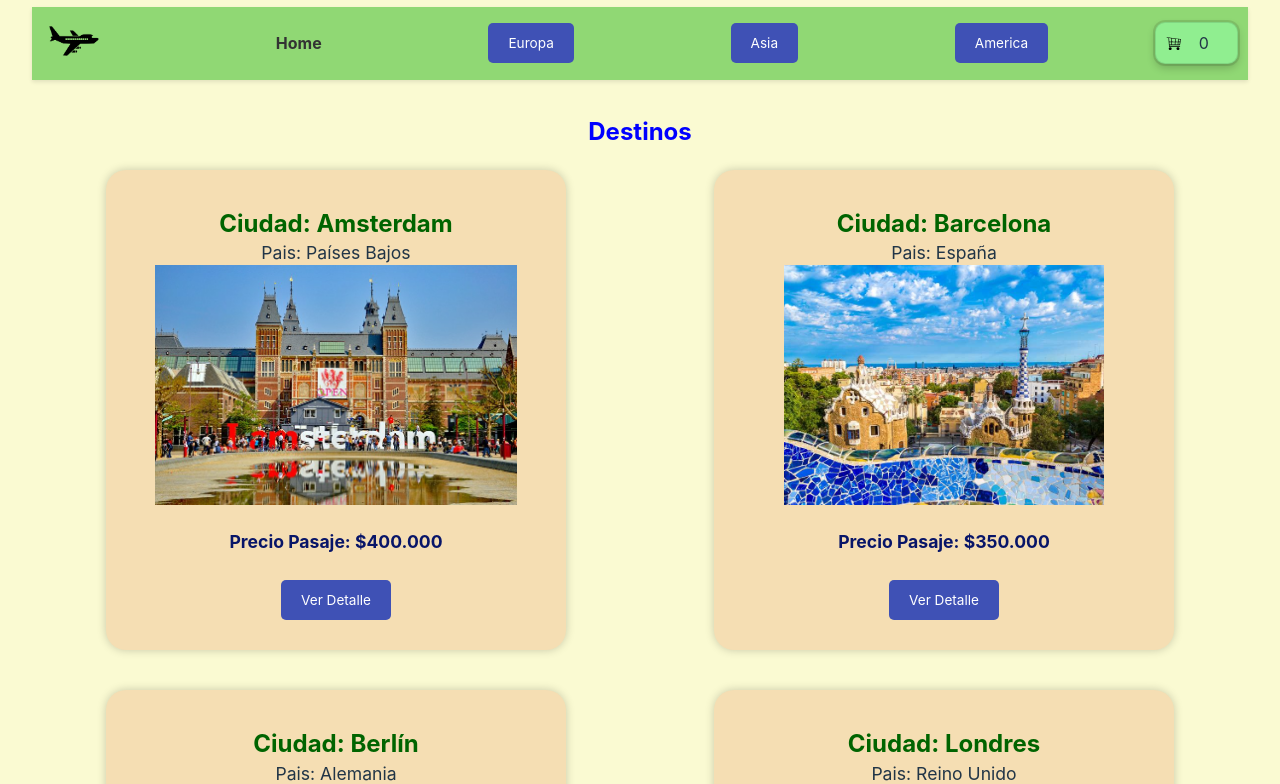
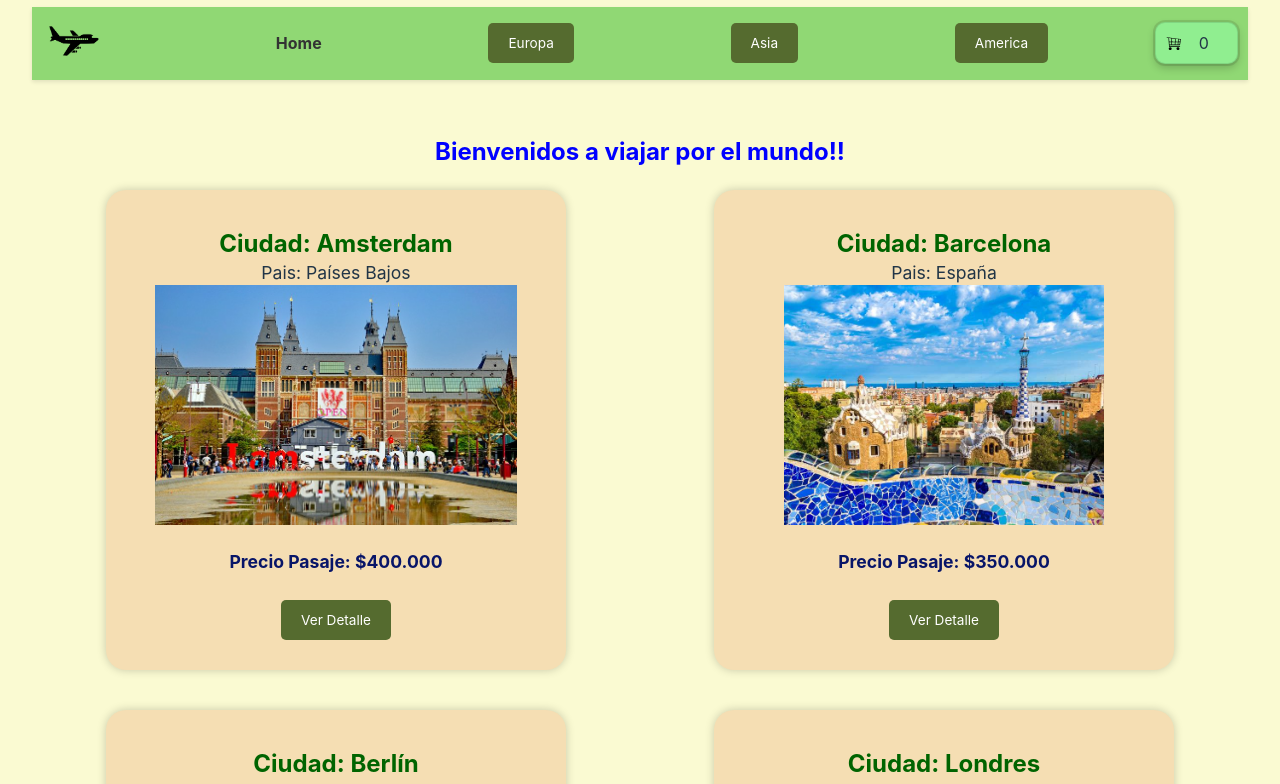
Before and after one commit to DiegoGMuro/2da-Entrega_ReactJS_Diego_Muro, a React (Vite) app: page / in a window 1280 px wide. Shown: the top 784 px of the page. Built offline with nearby package versions, Linux system fonts and the light colour scheme.

Commit message:
agregado de navegacion

```diff
--- a/src/App.jsx
+++ b/src/App.jsx
@@ -18,12 +18,12 @@ function App() {
         <NavBar />
         <Routes>
           <Route path='/' element={<ItemListContainer />} />
-          <Route path='./continente/:continenteId' element={<ItemListContainer />} />
+          <Route path='/continente/:continenteId' element={<ItemListContainer />} />
           <Route path='/Item/:itemId' element={<ItemDetailContainer />} />
           <Route path='*' element={<h1>404 NOT FOUND</h1>} />
           </Routes>
 
-          <ItemListContainer greeting={'Bienvenidos a viajar por el mundo!!'} />
+{/*           <ItemListContainer greeting={'Bienvenidos a viajar por el mundo!!'} /> */}
 {/*           <ItemDetailContainer /> */}
 
           </BrowserRouter>
--- a/src/components/Item/Item.css
+++ b/src/components/Item/Item.css
@@ -133,15 +133,18 @@ small {
     padding: 10px 20px;
     border: none;
     border-radius: 5px;
-    background-color: #3f51b5;
+    background-color: darkolivegreen;
     color: #ffffff;
     cursor: pointer;
     transition: background-color 0.2s ease-in-out;
 }
 
 .Option:hover {
-    background-color: red;
+    background-color: darkred;
     font-size: bold;
+    color: yellow;
+    size: 80px;
+    font-weight: bold;
 }
 
 .FichaCiudad {
--- /dev/null
+++ b/src/components/ItemList/ItemList.css
@@ -0,0 +1,19 @@
+.ListaCiudades {
+    display: flex;
+    flex-direction: column;
+    align-items: center;
+}
+
+.ListaCiudades h1:first-child {
+    font-size: 24px;
+
+
+}
+
+.ListaCiudades h1:last-child {
+    font-size: 18px;
+    display: flex;
+    justify-content: center;
+    align-items: center;
+
+}
--- a/src/components/ItemList/ItemList.jsx
+++ b/src/components/ItemList/ItemList.jsx
@@ -1,3 +1,4 @@
+import "./ItemList.css";
 import Item from "../Item/Item";
 import LayOut from "../LayOut/LayOut";
 
@@ -12,11 +13,11 @@ import LayOut from "../LayOut/LayOut";
 export default ItemList */
 
 
-export default function ItemList ({Ciudades}) {
+export default function ItemList({ Ciudades }) {
     return (
         <div className="ListaCiudades">
-            <LayOut title= " Destinos">
-            {Ciudades.map(ciud => <Item key={ciud.id} {...ciud}/>)}
+            <LayOut title=" Bienvenidos a viajar por el mundo!!">
+                {Ciudades.map(ciud => <Item key={ciud.id} {...ciud} />)}
             </LayOut>
         </div>
     )
--- a/src/components/Navbar/Navbar.jsx
+++ b/src/components/Navbar/Navbar.jsx
@@ -30,19 +30,19 @@ export default function NavBar() {
 {/*                     <a className="nav-link" href="/">
                         Europa
                     </a> */}
-                    <NavLink to={`./continente/1`} className={({ isActive }) => isActive ? 'ActiveOption' : 'Option'}>Europa</NavLink>
+                    <NavLink to={`/continente/Europa`} className={({ isActive }) => isActive ? 'ActiveOption' : 'Option'}>Europa</NavLink>
                 </li>
                 <li className="nav-item">
 {/*                     <a className="nav-link" href="/">
                         Asia
                     </a> */}
-                    <NavLink to={`./continente/2`} className={({ isActive }) => isActive ? 'ActiveOption' : 'Option'}>Asia</NavLink>
+                    <NavLink to={`/continente/Asia`} className={({ isActive }) => isActive ? 'ActiveOption' : 'Option'}>Asia</NavLink>
                 </li>
                 <li className="nav-item">
 {/*                     <a className="nav-link" href="/">
                         America
                     </a> */}
-                    <NavLink to={`./continente/3`} className={({ isActive }) => isActive ? 'ActiveOption' : 'Option'}>America</NavLink>
+                    <NavLink to={`/continente/America`} className={({ isActive }) => isActive ? 'ActiveOption' : 'Option'}>America</NavLink>
                 </li>
                 <CartWidget />
             </ul>
--- a/src/data/Ciudades.js
+++ b/src/data/Ciudades.js
@@ -22,7 +22,7 @@ const Ciudades = [
         "lugaresInteres": ["Sagrada Familia,", " ", "Parque Güell,", " ", "La Rambla"],
         "imagen": "/src/assets/barcelona2.jpg",
         "moneda": "Euro",
-        "idioma": ["Espanol", "Catalan"],
+        "idioma": ["Español,", " ", "Catalan"],
         "stock": 5
     },
     {
@@ -102,7 +102,7 @@ const Ciudades = [
         "lugaresInteres": ["Victoria Peak,", " ", "Templo de Man Mo,", " ", "Avenue of Stars"],
         "imagen": "/src/assets/Hongkong.jpg",
         "moneda": "Dólar de Hong Kong",
-        "idioma": ["Cantones", "Ingles"],
+        "idioma": ["Cantones,", " ", "Ingles"],
         "stock": 5
     },
     {
@@ -128,7 +128,7 @@ const Ciudades = [
         "lugaresInteres": ["Templo de Besakih,", " ", "Playa de Kuta,", " ", "Templo de Tanah Lot"],
         "imagen": "/src/assets/bali.jpeg",
         "moneda": "Rupia indonesia",
-        "idioma": ["Balinese", "Indonesian"],
+        "idioma": ["Balinese,", " ", "Indonesian"],
         "stock": 5
     },
 
@@ -238,7 +238,7 @@ export const getCiudadById = (ciudadId) => {
 export const getCiudadesByContinent = (continenteId) => {
     return new Promise((resolve) => {
         setTimeout(() => {
-            resolve(Ciudades.find(contin=>contin.id === continenteId))
+            resolve(Ciudades.filter(contin=>contin.continente === continenteId))
         }, 500)
     })
 }
```
